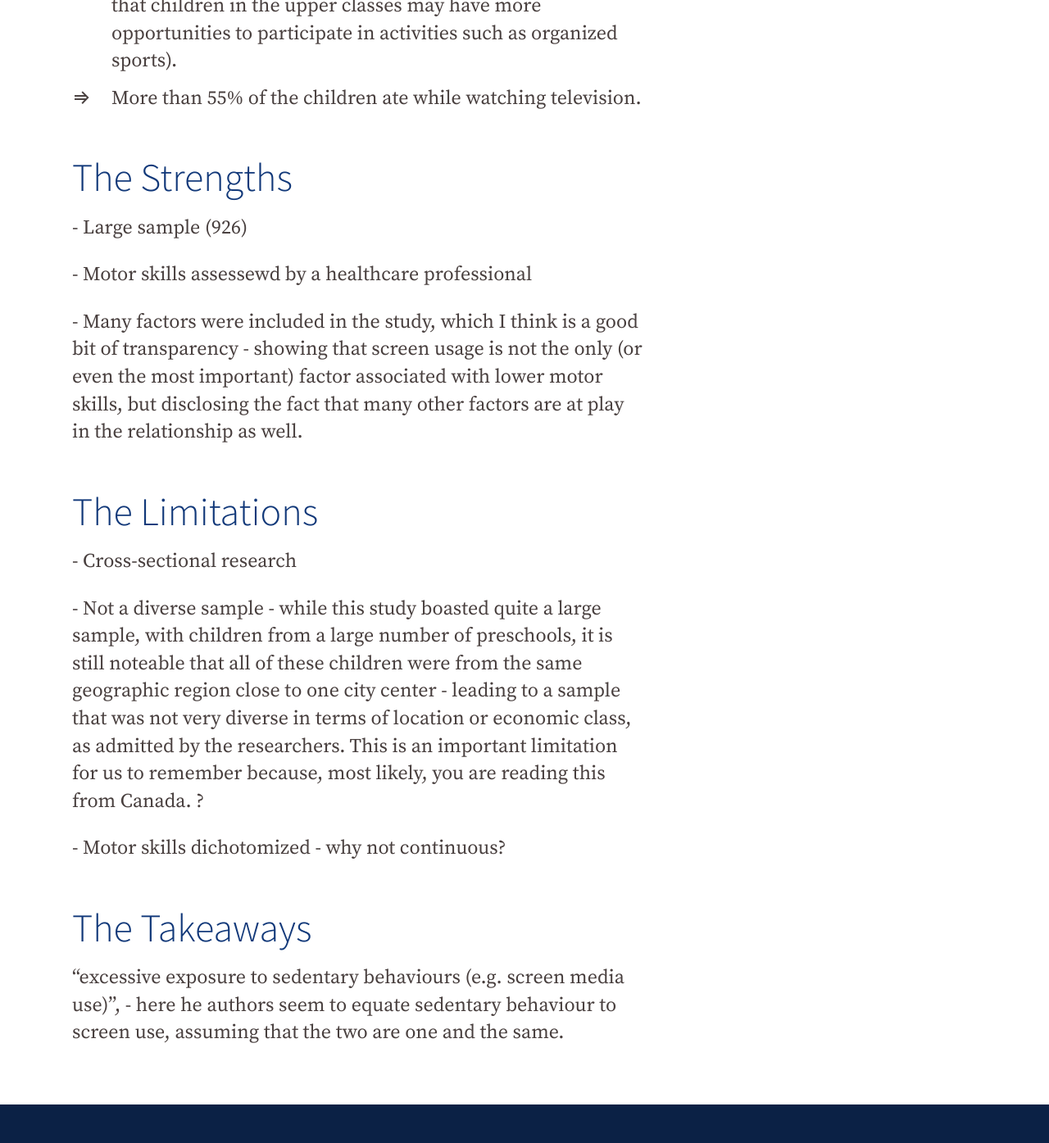
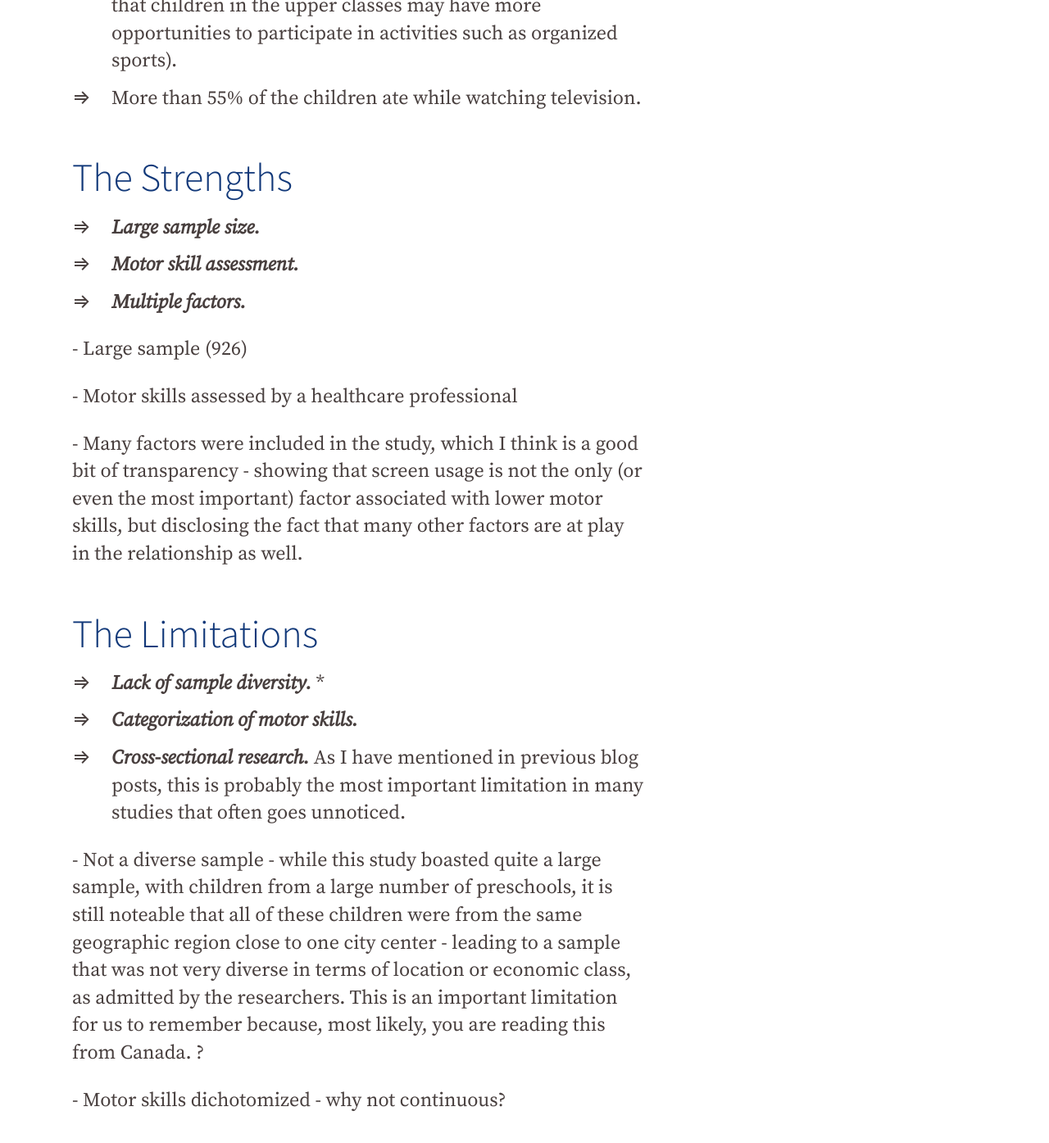
Before and after one commit to famliy-screen-time/familyscreentime.ca, a Jekyll site: the page built from _posts/2020-06-15-st-bp.md, in a window 1280 px wide and 1400 px high, scrolled down 1975 px. Shown: the top 1395 px of the window at 82% size. Built offline with Jekyll 4.4.1, drawn with Linux system fonts in a browser that asks for light colours; nearby versions of some CDN libraries.

Commit message:
Update Blog “2020-06-15-st-bp”

```diff
--- a/_posts/2020-06-15-st-bp.md
+++ b/_posts/2020-06-15-st-bp.md
@@ -30,15 +30,24 @@ A number of interesting findings emerged in this study, including the following:
 
 # The Strengths
 
+* ***Large sample size.***
+* ***Motor skill assessment.***
+* ***Multiple factors.***
+
+
+
 \- Large sample (926)
 
-\- Motor skills assessewd by a healthcare professional
+\- Motor skills assessed by a healthcare professional
 
 \- Many factors were included in the study, which I think is a good bit of transparency - showing that screen usage is not the only (or even the most important) factor associated with lower motor skills, but disclosing the fact that many other factors are at play in the relationship as well.
 
 # The Limitations
 
-\- Cross-sectional research
+* ***Lack of sample diversity.***
+*
+* ***Categorization of motor skills.***
+* ***Cross-sectional research.*** As I have mentioned in previous blog posts, this is probably the most important limitation in many studies that often goes unnoticed.
 
 \- Not a diverse sample - while this study boasted quite a large sample, with children from a large number of preschools, it is still noteable that all of these children were from the same geographic region close to one city center - leading to a sample that was not very diverse in terms of location or economic class, as admitted by the researchers. This is an important limitation for us to remember because, most likely, you are reading this from Canada. ?
 
```
